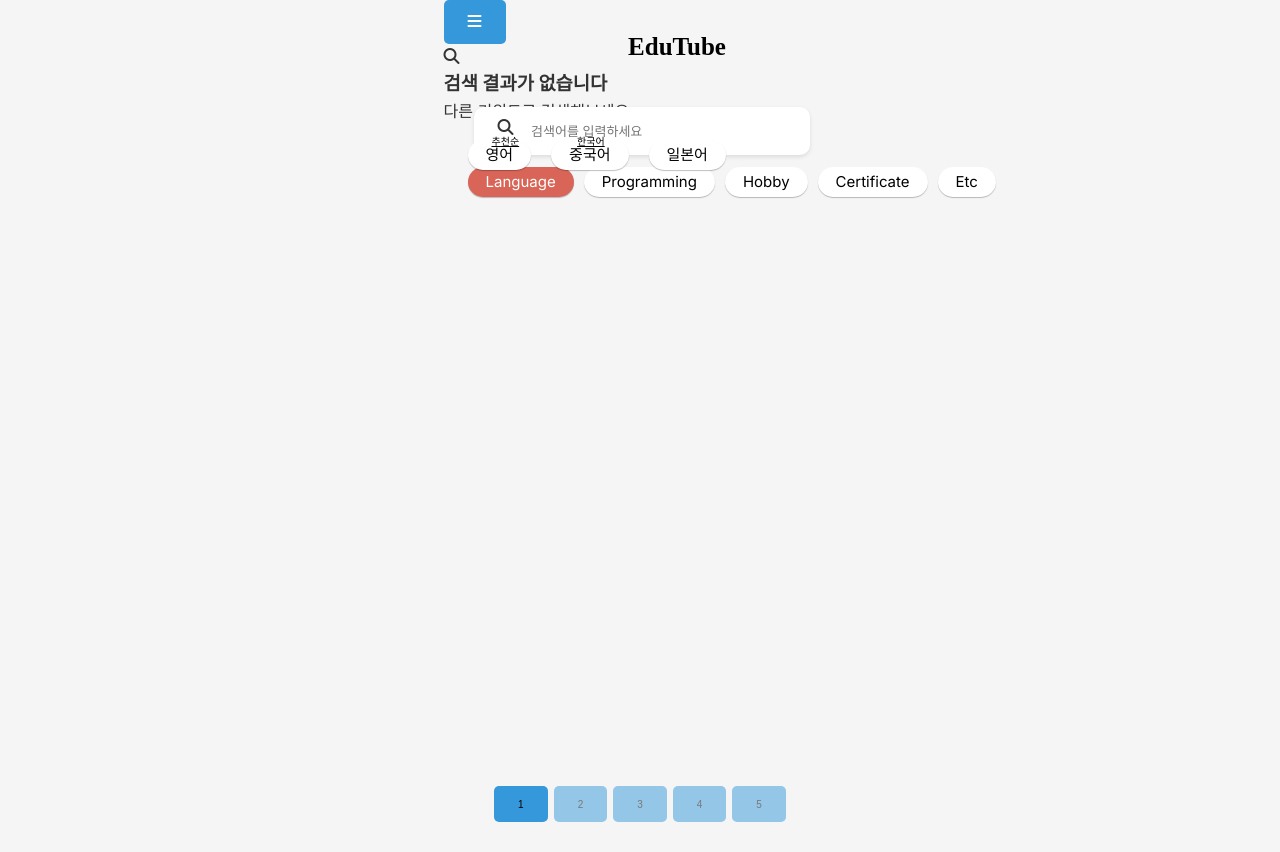
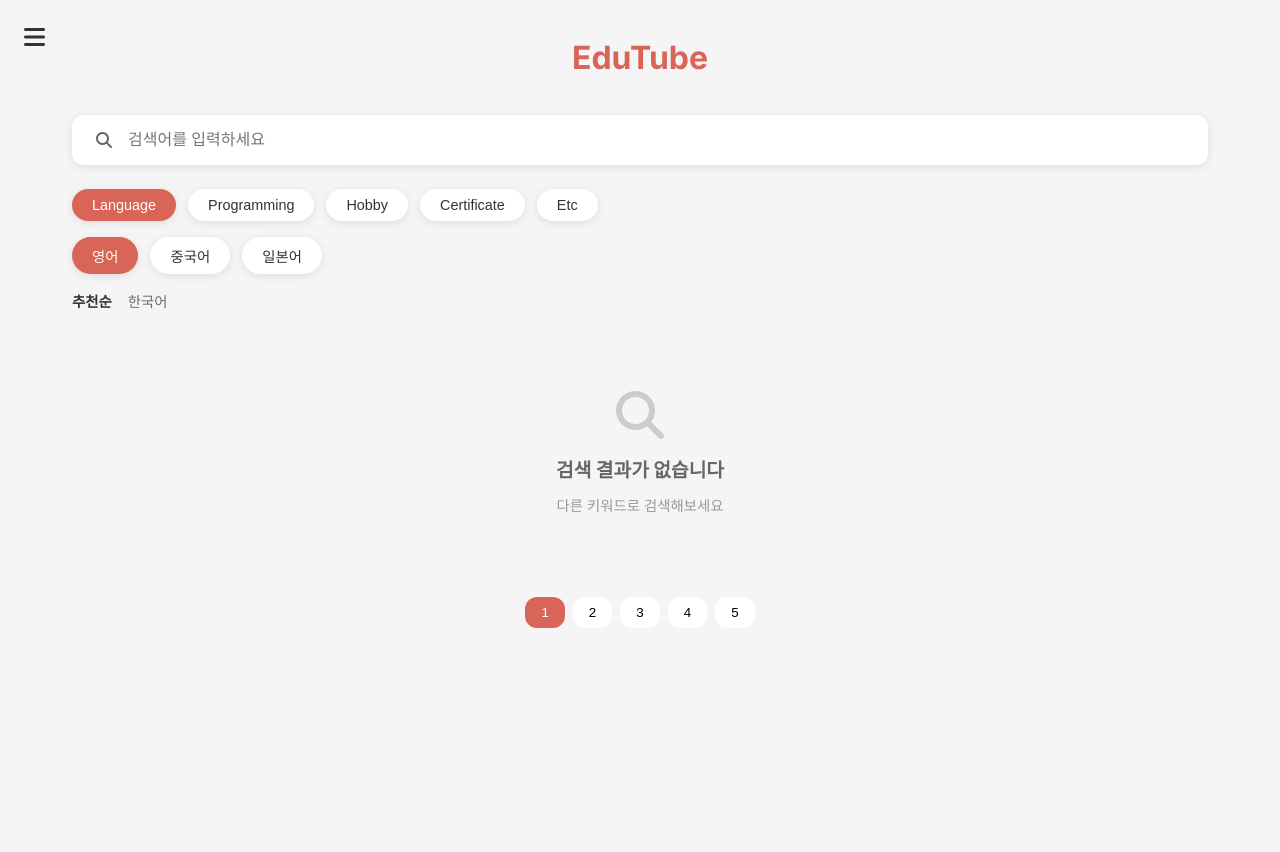
Before and after one commit to SUE960/edutube-navigator, a Python web app: template templates/index.html in a window 1280 px wide. After the commit the page ends 628 px from the top, so only its background shows below. Run offline with Jinja, Linux system fonts and the light colour scheme; the template is opened without the code that fills it, so the values that code supplies are empty; some web fonts are replaced.

Commit message:
style: CSS 스타일링 개선 및 반응형 디자인 적용

```diff
--- a/static/css/style.css
+++ b/static/css/style.css
@@ -1,209 +1,13 @@
-@import url('https://fonts.googleapis.com/css2?family=Inter:wght@400;700&display=swap');
+@import url('https://fonts.googleapis.com/css2?family=Inter:wght@400;500;600;700&display=swap');
 @import url('https://cdn.jsdelivr.net/gh/orioncactus/pretendard/dist/web/static/pretendard.css');
 
-body {
-  position: relative;
-  width: 393px;
-  height: 852px;
-  background: #F0F0F0;
-  margin: 0 auto;
-  font-family: 'Inter', 'Pretendard', sans-serif;
-}
-
-.logo {
-  position: absolute;
-  width: 319px;
-  height: 30px;
-  left: 74px;
-  top: 32px;
-  font-family: 'Pretendard';
-  font-weight: 700;
-  font-size: 25px;
-  line-height: 30px;
-  color: #000;
-  text-align: center;
-}
-
-.search-container {
-  position: absolute;
-  width: 336px;
-  height: 37px;
-  left: 30px;
-  top: 107px;
-  background: #fff;
-  box-shadow: 0px 1px 1px rgba(0,0,0,0.25);
-  border-radius: 10px;
-  display: flex;
-  align-items: center;
-  padding-left: 13px;
-}
-
-.search-icon {
-  width: 24px;
-  height: 24px;
-  margin-right: 10px;
-}
-
-.search-input {
-  border: none;
-  outline: none;
-  font-size: 13px;
-  color: rgba(0,0,0,0.5);
-  width: 90%;
-  background: transparent;
-}
-
-.category-row {
-  position: absolute;
-  top: 167px;
-  left: 24px;
-  display: flex;
-  gap: 10px;
-}
-
-.category-btn {
-  height: 30px;
-  padding: 0 18px;
-  border-radius: 20px;
-  box-shadow: 0px 1px 1px rgba(0,0,0,0.25);
-  font-size: 15px;
-  line-height: 18px;
-  font-family: 'Inter';
-  font-weight: 400;
-  text-align: center;
-  border: none;
-  cursor: pointer;
-  background: #fff;
-  color: #000;
-}
-.category-btn.active {
-  background: #D86557;
-  color: #fff;
-}
-
-.subcategory-row {
-  position: absolute;
-  top: 208px;
-  left: 24px;
-  display: flex;
-  gap: 10px;
-}
-
-.subcategory-btn {
-  height: 30px;
-  padding: 0 18px;
-  border-radius: 20px;
-  box-shadow: 0px 1px 1px rgba(0,0,0,0.25);
-  font-size: 15px;
-  line-height: 18px;
-  font-family: 'Inter';
-  font-weight: 400;
-  text-align: center;
-  border: none;
-  cursor: pointer;
-  background: #fff;
-  color: #000;
-}
-
-.language-tabs {
-  position: absolute;
-  top: 140px;
-  left: 24px;
-  display: flex;
-  gap: 20px;
-}
-.language-tab {
-  font-size: 15px;
-  color: #000;
-  opacity: 0.5;
-  font-family: 'Inter';
-  font-weight: 400;
-}
-.language-tab.active {
-  opacity: 1;
-}
-
-.recommend-row {
-  position: absolute;
-  top: 120px;
-  left: 24px;
-  display: flex;
-  gap: 10px;
-}
-.recommend-btn {
-  font-size: 10px;
-  color: #000;
-  text-decoration: underline;
-  font-family: 'Inter';
-  font-weight: 400;
-  background: none;
-  border: none;
-  cursor: pointer;
-}
-
-.video-list {
-  position: absolute;
-  top: 319px;
-  left: 24px;
-  width: 345px;
-}
-.video-item {
-  display: flex;
-  margin-bottom: 12px;
-}
-.video-thumb {
-  width: 162px;
-  height: 102px;
-  background: #D9D9D9;
-  display: flex;
-  align-items: center;
-  justify-content: center;
-  font-size: 15px;
-  font-style: italic;
-  color: #000;
-}
-.video-info {
-  margin-left: 10px;
-  width: 158px;
-}
-.video-title {
-  font-size: 15px;
-  font-style: italic;
-  font-weight: 700;
-  color: #000;
-  margin-bottom: 2px;
-}
-.channel-name {
-  font-size: 12px;
-  font-style: italic;
-  color: #000;
-  margin-bottom: 2px;
-}
-.summary {
-  font-size: 10px;
-  font-style: italic;
-  color: #000;
-  opacity: 0.5;
-}
-
-.pagination {
-  position: absolute;
-  width: 64px;
-  height: 14px;
-  left: calc(50% - 32px);
-  top: 797px;
-  display: flex;
-  gap: 6px;
-  justify-content: center;
-  align-items: center;
-}
-.page-number {
-  font-size: 10px;
-  color: #000;
-  opacity: 0.5;
-}
-.page-number.active {
-  opacity: 1;
+:root {
+    --primary-color: #D86557;
+    --text-color: #333333;
+    --background-color: #F5F5F5;
+    --card-background: #FFFFFF;
+    --border-radius: 12px;
+    --shadow: 0 2px 8px rgba(0, 0, 0, 0.1);
 }
 
 * {
@@ -213,88 +17,277 @@ body {
 }
 
 body {
+    font-family: 'Pretendard', 'Inter', sans-serif;
+    background-color: var(--background-color);
+    color: var(--text-color);
     line-height: 1.6;
-    background-color: #f5f5f5;
-    color: #333;
+    min-height: 100vh;
 }
 
-.container {
-    max-width: 800px;
-    margin: 2rem auto;
-    padding: 0 1rem;
+.main-container {
+    max-width: 1200px;
+    margin: 0 auto;
+    padding: 2rem;
+    position: relative;
 }
 
-h1 {
+.logo {
+    font-size: 2rem;
+    font-weight: 700;
+    color: var(--primary-color);
     text-align: center;
-    color: #2c3e50;
     margin-bottom: 2rem;
 }
 
 .search-container {
-    background-color: white;
-    padding: 1.5rem;
-    border-radius: 10px;
-    box-shadow: 0 2px 4px rgba(0, 0, 0, 0.1);
-    margin-bottom: 2rem;
+    background: var(--card-background);
+    border-radius: var(--border-radius);
+    padding: 1rem 1.5rem;
+    display: flex;
+    align-items: center;
+    box-shadow: var(--shadow);
+    margin-bottom: 1.5rem;
+    transition: all 0.3s ease;
 }
 
-textarea {
-    width: 100%;
-    height: 120px;
-    padding: 1rem;
-    border: 1px solid #ddd;
-    border-radius: 5px;
-    resize: vertical;
-    font-size: 1rem;
-    margin-bottom: 1rem;
+.search-container:focus-within {
+    box-shadow: 0 4px 12px rgba(0, 0, 0, 0.15);
 }
 
-button {
-    background-color: #3498db;
-    color: white;
-    border: none;
-    padding: 0.8rem 1.5rem;
-    border-radius: 5px;
-    cursor: pointer;
-    font-size: 1rem;
-    transition: background-color 0.3s;
+.search-icon {
+    color: #666;
+    margin-right: 1rem;
 }
 
-button:hover {
-    background-color: #2980b9;
+.search-input {
+    border: none;
+    outline: none;
+    font-size: 1rem;
+    width: 100%;
+    background: transparent;
 }
 
-.result-container {
+.category-row, .subcategory-row {
+    display: flex;
+    gap: 0.75rem;
+    margin-bottom: 1rem;
+    flex-wrap: wrap;
+}
+
+.category-btn, .subcategory-btn {
+    padding: 0.5rem 1.25rem;
+    border-radius: 20px;
+    border: none;
+    background: var(--card-background);
+    color: var(--text-color);
+    font-size: 0.9rem;
+    font-weight: 500;
+    cursor: pointer;
+    transition: all 0.2s ease;
+    box-shadow: var(--shadow);
+}
+
+.category-btn:hover, .subcategory-btn:hover {
+    transform: translateY(-1px);
+    box-shadow: 0 4px 12px rgba(0, 0, 0, 0.15);
+}
+
+.category-btn.active, .subcategory-btn.active {
+    background: var(--primary-color);
+    color: white;
+}
+
+.recommend-row {
+    display: flex;
+    gap: 1rem;
+    margin-bottom: 1.5rem;
+}
+
+.recommend-btn {
+    background: none;
+    border: none;
+    color: var(--text-color);
+    font-size: 0.9rem;
+    cursor: pointer;
+    opacity: 0.7;
+    transition: opacity 0.2s ease;
+}
+
+.recommend-btn:hover {
+    opacity: 1;
+}
+
+.recommend-btn.active {
+    opacity: 1;
+    font-weight: 600;
+}
+
+.video-list {
     display: grid;
-    grid-template-columns: repeat(auto-fit, minmax(250px, 1fr));
-    gap: 1rem;
+    grid-template-columns: repeat(auto-fill, minmax(300px, 1fr));
+    gap: 1.5rem;
     margin-top: 2rem;
 }
 
-.result-item {
-    background-color: white;
-    padding: 1.5rem;
-    border-radius: 10px;
-    box-shadow: 0 2px 4px rgba(0, 0, 0, 0.1);
+.video-card {
+    background: var(--card-background);
+    border-radius: var(--border-radius);
+    overflow: hidden;
+    box-shadow: var(--shadow);
+    transition: transform 0.2s ease;
 }
 
-.result-item h3 {
-    color: #2c3e50;
-    margin-bottom: 0.5rem;
-    font-size: 1.1rem;
+.video-card:hover {
+    transform: translateY(-4px);
 }
 
-.result-item p {
-    color: #666;
-    font-size: 1rem;
+.video-thumbnail {
+    width: 100%;
+    aspect-ratio: 16/9;
+    background: #eee;
+    position: relative;
+    overflow: hidden;
 }
 
-@media (max-width: 600px) {
-    .container {
-        margin: 1rem auto;
+.video-thumbnail img {
+    width: 100%;
+    height: 100%;
+    object-fit: cover;
+}
+
+.video-info {
+    padding: 1rem;
+}
+
+.video-title {
+    font-size: 1.1rem;
+    font-weight: 600;
+    margin-bottom: 0.5rem;
+    display: -webkit-box;
+    -webkit-line-clamp: 2;
+    -webkit-box-orient: vertical;
+    overflow: hidden;
+}
+
+.video-channel {
+    font-size: 0.9rem;
+    color: #666;
+    margin-bottom: 0.5rem;
+}
+
+.video-summary {
+    font-size: 0.85rem;
+    color: #666;
+    display: -webkit-box;
+    -webkit-line-clamp: 3;
+    -webkit-box-orient: vertical;
+    overflow: hidden;
+}
+
+.loading-spinner {
+    display: flex;
+    justify-content: center;
+    align-items: center;
+    padding: 2rem;
+}
+
+.spinner {
+    width: 40px;
+    height: 40px;
+    border: 4px solid #f3f3f3;
+    border-top: 4px solid var(--primary-color);
+    border-radius: 50%;
+    animation: spin 1s linear infinite;
+}
+
+@keyframes spin {
+    0% { transform: rotate(0deg); }
+    100% { transform: rotate(360deg); }
+}
+
+.empty-state {
+    text-align: center;
+    padding: 3rem 1rem;
+    color: #666;
+}
+
+.empty-state i {
+    font-size: 3rem;
+    margin-bottom: 1rem;
+    color: #ccc;
+}
+
+.empty-state h3 {
+    font-size: 1.2rem;
+    margin-bottom: 0.5rem;
+}
+
+.empty-state p {
+    font-size: 0.9rem;
+    color: #999;
+}
+
+.pagination {
+    display: flex;
+    justify-content: center;
+    gap: 0.5rem;
+    margin-top: 2rem;
+}
+
+.page-number {
+    padding: 0.5rem 1rem;
+    border: none;
+    background: var(--card-background);
+    border-radius: var(--border-radius);
+    cursor: pointer;
+    transition: all 0.2s ease;
+}
+
+.page-number:hover {
+    background: #f0f0f0;
+}
+
+.page-number.active {
+    background: var(--primary-color);
+    color: white;
+}
+
+@media (max-width: 768px) {
+    .main-container {
+        padding: 1rem;
     }
 
-    .result-container {
+    .video-list {
         grid-template-columns: 1fr;
     }
+
+    .category-row, .subcategory-row {
+        overflow-x: auto;
+        padding-bottom: 0.5rem;
+        -webkit-overflow-scrolling: touch;
+    }
+
+    .category-btn, .subcategory-btn {
+        white-space: nowrap;
+    }
 }
+
+/* 햄버거 메뉴 스타일 */
+.menu-btn {
+    position: fixed;
+    top: 1rem;
+    left: 1rem;
+    background: none;
+    border: none;
+    font-size: 1.5rem;
+    color: var(--text-color);
+    cursor: pointer;
+    z-index: 1000;
+    padding: 0.5rem;
+    border-radius: 50%;
+    transition: background-color 0.2s ease;
+}
+
+.menu-btn:hover {
+    background-color: rgba(0, 0, 0, 0.05);
+}
```
